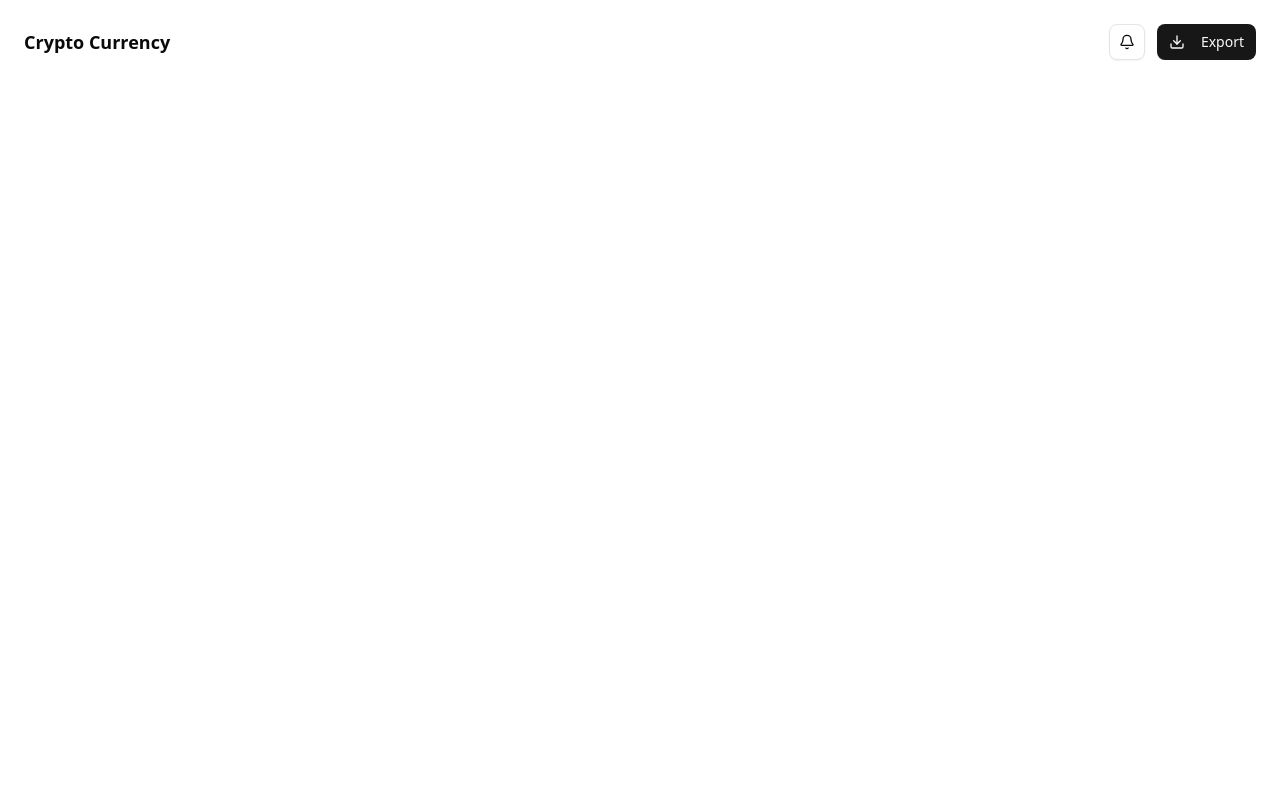
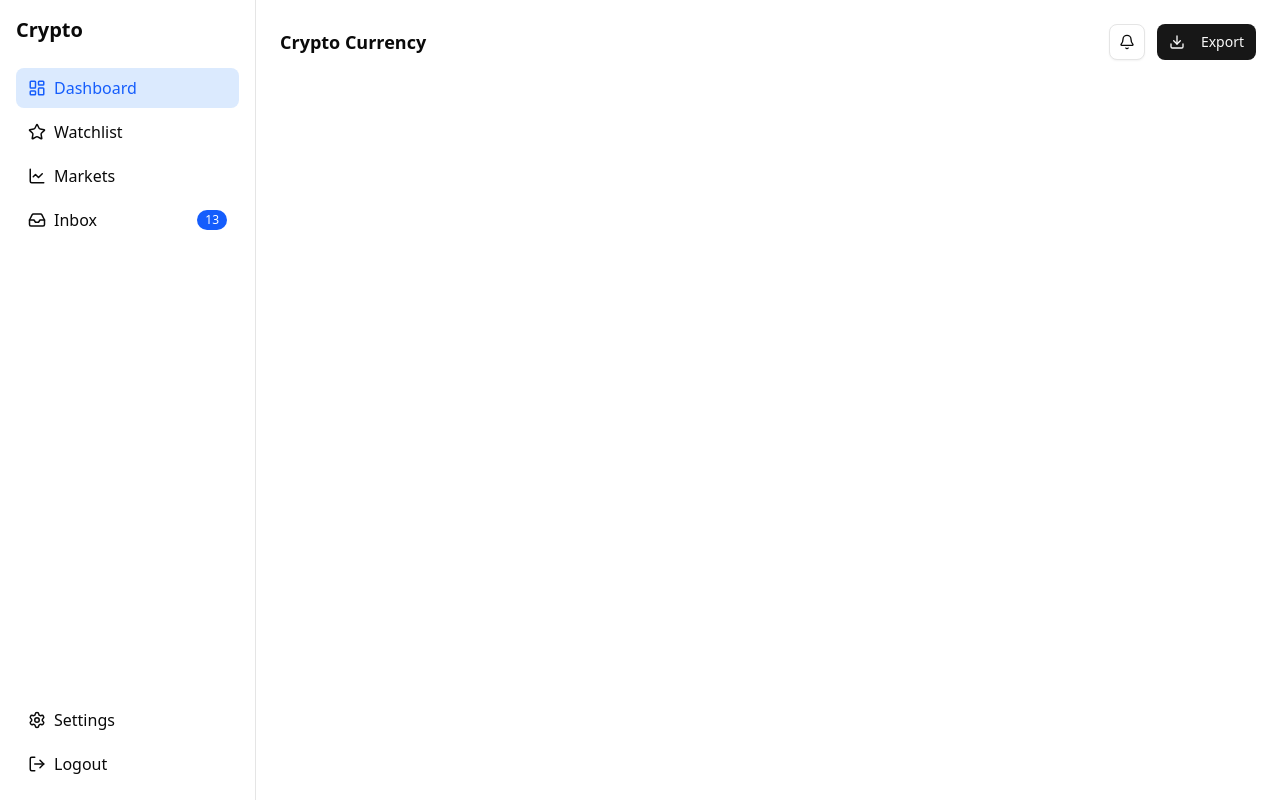
Before and after one commit to kishorekumargr/crypto-dashboard, a Next.js app: page / in a window 1280 px wide. Built offline with nearby package versions, Linux system fonts and the light colour scheme.

Commit message:
Add sidebar

```diff
--- a/app/layout.tsx
+++ b/app/layout.tsx
@@ -2,6 +2,7 @@ import type { Metadata } from "next";
 import { Geist, Geist_Mono } from "next/font/google";
 import "./globals.css";
 import Topbar from "@/components/Topbar";
+import Sidebar from "@/components/Sidebar";
 
 const geistSans = Geist({
   variable: "--font-geist-sans",
@@ -26,6 +27,7 @@ export default function RootLayout({
   return (
     <html lang="en">
       <body className={`${geistSans.variable} ${geistMono.variable} antialiased h-screen flex`}>
+        <Sidebar />
         <div className="flex-1 p-6 space-y-6 overflow-y-auto">
           <Topbar />
           {children}
--- /dev/null
+++ b/components/Sidebar.tsx
@@ -0,0 +1,57 @@
+import {
+  LayoutDashboard,
+  Star,
+  LineChart,
+  Inbox,
+  Settings,
+  LogOut,
+  LucideIcon,
+} from "lucide-react";
+import clsx from "clsx";
+import Link from "next/link";
+
+interface Props {
+  icon: LucideIcon;
+  label: string;
+  badge?: number;
+  active?: boolean;
+}
+
+export default function Sidebar() {
+  return (
+    <aside className="w-64 bg-white border-r p-4 flex flex-col">
+      <Link href="/" className="text-xl font-bold mb-6">
+        Crypto
+      </Link>
+      <nav className="space-y-1 flex-1">
+        <SidebarItem icon={LayoutDashboard} label="Dashboard" active />
+        <SidebarItem icon={Star} label="Watchlist" />
+        <SidebarItem icon={LineChart} label="Markets" />
+        <SidebarItem icon={Inbox} label="Inbox" badge={13} />
+      </nav>
+      <div className="space-y-1">
+        <SidebarItem icon={Settings} label="Settings" />
+        <SidebarItem icon={LogOut} label="Logout" />
+      </div>
+    </aside>
+  );
+}
+
+function SidebarItem({ icon: Icon, label, badge, active }: Props) {
+  return (
+    <div
+      className={clsx(
+        "flex items-center justify-between px-3 py-2 rounded-md cursor-pointer",
+        active ? "bg-blue-100 text-blue-600" : "hover:bg-muted"
+      )}
+    >
+      <div className="flex items-center gap-2">
+        <Icon size={18} />
+        <span>{label}</span>
+      </div>
+      {badge && (
+        <span className="text-xs bg-blue-600 text-white px-2 py-0.5 rounded-full">{badge}</span>
+      )}
+    </div>
+  );
+}
```
